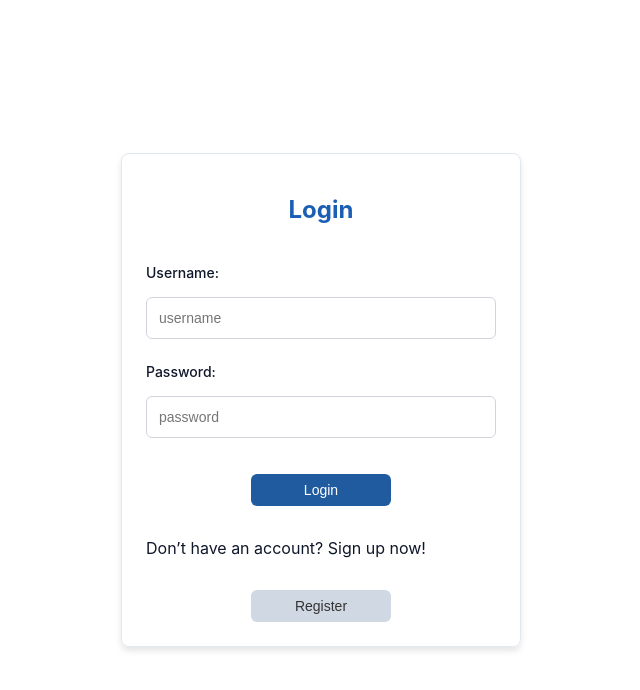
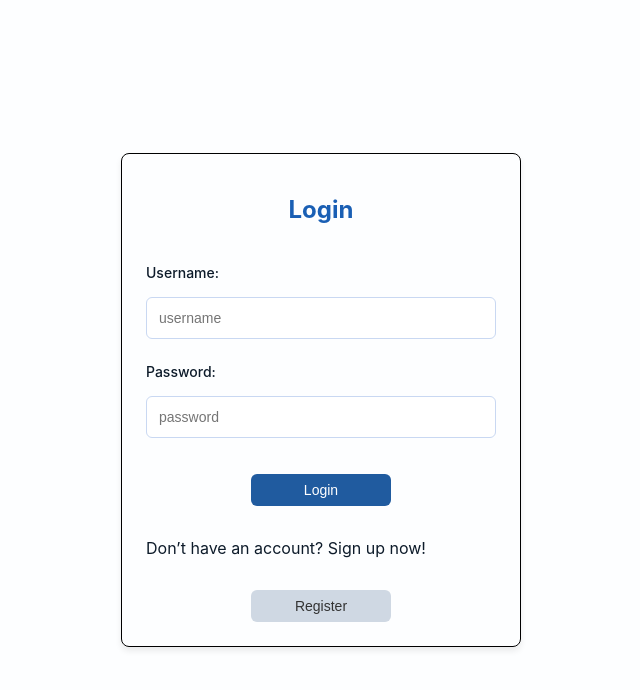
Before and after one commit to szabobnc/SpendingsWebApp, a React (Create React App) app in the folder frontend/: page / in a window 1280 px wide. Shown: the top 690 px of the page, without its empty margins (319-959 px from the left). Built offline with nearby package versions, Linux system fonts and the light colour scheme.

Commit message:
new theme changes

```diff
--- a/frontend/src/components/PieChart.jsx
+++ b/frontend/src/components/PieChart.jsx
@@ -44,6 +44,28 @@ function TransactionPieChart({ data }) {
 
     const incomeData = [["Category", "Amount"], ...Object.entries(incomeTotals)];
 
+    // Theme-aware chart colors
+const chartColors = isDark
+    ? [
+        "#8b5cf6", // purple
+        "#a78bfa", // light purple
+        "#22d3ee", // cyan
+        "#f87171", // soft red
+        "#fb923c", // orange
+        "#c084fc",
+        "#34d399"
+      ]
+    : [
+        "#3b82f6", // blue
+        "#2563eb", // darker blue
+        "#16a34a", // green
+        "#dc2626", // red
+        "#f59e0b", // amber
+        "#60a5fa",
+        "#10b981"
+      ];
+
+
     // Chart options that adapt to theme
     const getChartOptions = (title) => ({
         title: title,
@@ -70,7 +92,10 @@ function TransactionPieChart({ data }) {
             textStyle: {
                 color: isDark ? '#0f172a' : '#0f172a'
             }
-        }
+        },
+
+        // 👇 Add this
+        colors: chartColors
     });
 
     const incomeOption = getChartOptions("Extra income by category");
--- a/frontend/src/style/index.css
+++ b/frontend/src/style/index.css
@@ -179,7 +179,14 @@ button.edit {
     margin: 0 5px 0 5px;
     background-color: #3d8ff5;
 }
-
+/* Dark theme override */
+[data-theme="dark"] .charts {
+    background-color: #63637a;
+}
+/* Dark theme override */
+[data-theme="dark"] .charts > div {
+    background-color: #a2a2d2;
+}
 .charts {
     display: flex;
     flex-wrap: wrap;
@@ -252,9 +259,17 @@ tr:hover {
     transition: background-color 0.2s ease;
 }
 
-.pos-tx {
-    background-color: #e6f7ea !important;
+[data-theme="dark"] .pos-tx {
+    background-color: #3f2e65 !important;
+    color: whitesmoke !important;
 }
+
+[data-theme="dark"] .neg-tx {
+  color: #cb46c7 !important;
+  font-weight: 600;
+  color: rgba(91, 164, 255, 0.2);
+}
+
 
 .neg-tx {
     background-color: #fdeaea !important;
@@ -277,23 +292,7 @@ tr:hover {
     gap: 1rem;
 }
 
-.search-bar input,
-.search-bar select {
-    padding: 0.6rem 1rem;
-    border: 1px solid #cce7ff;
-    border-radius: 8px;
-    background-color: #ffffff;
-    min-width: 150px;
-    flex: 1;
-    font-size: 0.95rem;
-    transition: border-color 0.2s ease;
-}
 
-.search-bar input:focus,
-.search-bar select:focus {
-    border-color: #0077cc;
-    outline: none;
-}
 
 @media (max-width: 500px) {
     .modal {
--- a/frontend/src/style/theme.css
+++ b/frontend/src/style/theme.css
@@ -1,6 +1,6 @@
-/* Theme Variables */
+/* Theme Variables
 :root {
-  /* Light Theme Colors */
+  /* Light Theme Colors
   --bg-primary: #ffffff;
   --bg-secondary: #f8fafc;
   --bg-tertiary: #f1f5f9;
@@ -12,7 +12,7 @@
   --shadow: rgba(0, 0, 0, 0.1);
   --shadow-lg: rgba(0, 0, 0, 0.15);
 
-  /* Button Colors */
+  /* Button Colors
   --btn-primary-bg: #3b82f6;
   --btn-primary-hover: #2563eb;
   --btn-primary-text: #ffffff;
@@ -26,26 +26,80 @@
   --btn-success-hover: #059669;
   --btn-success-text: #ffffff;
 
-  /* Form Elements */
+  /* Form Elements
   --input-bg: #ffffff;
   --input-border: #d1d5db;
   --input-focus: #3b82f6;
   --select-bg: #ffffff;
 
-  /* Status Colors */
+  /* Status Colors
   --positive-color: #10b981;
   --negative-color: #ef4444;
   --warning-color: #f59e0b;
   --warning-bg: #fef3c7;
   --error-bg: #fee2e2;
 
+  /* Modal/Overlay
+  --overlay-bg: rgba(0, 0, 0, 0.5);
+  --modal-bg: #ffffff;
+  --modal-border: #e5e7eb;
+}*/
+:root {
+  --bg-primary: #fdfeff;
+  --bg-secondary: #f2f6ff;
+  --bg-tertiary: #e6eeff;
+
+  --text-primary: #0d1b2a;
+  --text-secondary: #475569;
+  --text-muted: #64748b;
+
+  --border-color: #000000;
+  --border-hover: #b9c8e4;
+  --shadow: rgba(0, 0, 0, 0.08);
+  --shadow-lg: rgba(0, 0, 0, 0.12);
+
+  /* Buttons */
+  --btn-primary-bg: #3b82f6;
+  --btn-primary-hover: #2563eb;
+  --btn-primary-text: #ffffff;
+
+  --btn-secondary-bg: #eef4ff;
+  --btn-secondary-hover: #dae7ff;
+  --btn-secondary-text: #0d0001;
+
+  --btn-danger-bg: #ef4444;
+  --btn-danger-hover: #dc2626;
+  --btn-danger-text: #ffffff;
+
+  --btn-success-bg: #10b981;
+  --btn-success-hover: #059669;
+  --btn-success-text: #ffffff;
+
+  /* Inputs */
+  --input-bg: #ffffff;
+  --input-border: #c9d8f2;
+  --input-focus: #3b82f6;
+
+  --select-bg: #ffffff;
+
+  /* Status colors */
+  --positive-color: #10b981;
+  --negative-color: #ef4444;
+
+  /* Warning/Error BG */
+  --warning-bg: #fff4d6;
+  --error-bg: #ffe5e5;
+
   /* Modal/Overlay */
   --overlay-bg: rgba(0, 0, 0, 0.5);
   --modal-bg: #ffffff;
-  --modal-border: #e5e7eb;
+  --modal-border: #dbe4f3;
 }
-
-/* Dark Theme Colors */
+/* Dark theme override */
+[data-theme="dark"] h1 {
+    color: #6363a7;       /* lighter blue for dark mode */
+}
+/* Dark Theme Colors
 [data-theme="dark"] {
   --bg-primary: #0f172a;
   --bg-secondary: #1e293b;
@@ -58,7 +112,7 @@
   --shadow: rgba(0, 0, 0, 0.3);
   --shadow-lg: rgba(0, 0, 0, 0.4);
 
-  /* Button Colors */
+   Button Colors
   --btn-primary-bg: #3b82f6;
   --btn-primary-hover: #2563eb;
   --btn-primary-text: #ffffff;
@@ -72,23 +126,79 @@
   --btn-success-hover: #059669;
   --btn-success-text: #ffffff;
 
-  /* Form Elements */
+  Form Elements
   --input-bg: #1f2937;
   --input-border: #4b5563;
   --input-focus: #3b82f6;
   --select-bg: #1f2937;
 
-  /* Status Colors */
+   Status Colors
   --positive-color: #34d399;
   --negative-color: #f87171;
   --warning-color: #fbbf24;
   --warning-bg: #451a03;
   --error-bg: #450a0a;
 
-  /* Modal/Overlay */
+  /* Modal/Overlay
   --overlay-bg: rgba(0, 0, 0, 0.7);
   --modal-bg: #1e293b;
   --modal-border: #475569;
+}
+
+*/
+[data-theme="dark"] {
+  /* Backgrounds */
+  --bg-primary: #0b0e0b !important;
+  --bg-secondary: #6363a7;
+  --bg-tertiary: #7f6ba9;
+
+  /* Text */
+  --text-primary: #e8e4ff;
+  --text-secondary: #b9aedd;
+  --text-muted: #8a7fb1;
+  --text-hover:var(--bg-primary)
+
+  /* Borders & Shadow */
+  --border-color: #2d2540;
+  --border-hover: #8b5cf6;
+  --shadow: rgba(255, 255, 255, 0.5);
+  --shadow-lg: rgba(0, 0, 0, 0.65);
+
+  /* Buttons */
+  --btn-primary-bg: #8b5cf6;
+  --btn-primary-hover: #7c3aed;
+  --btn-primary-text: #ffffff;
+
+  --btn-secondary-bg: #6c59ae;
+  --btn-secondary-hover: #9270ce;
+  --btn-secondary-text: #d6ccf5;
+
+  --btn-danger-bg: #f43f5e;
+  --btn-danger-hover: #e11d48;
+  --btn-danger-text: #ffffff;
+
+  --btn-success-bg: #22c55e;
+  --btn-success-hover: #16a34a;
+  --btn-success-text: #ffffff;
+
+  /* Forms */
+  --input-bg: #15151c;
+  --input-border: #3f3353;
+  --input-focus: #a78bfa;
+  --select-bg: #15151c;
+
+  /* Status */
+  --positive-color: #22d3ee;
+  --negative-color: #f87171;
+
+  /* Background alerts */
+  --warning-bg: #3a1f00;
+  --error-bg: #3f0a17;
+
+  /* Overlay/Modal */
+  --overlay-bg: rgba(10, 0, 20, 0.7);
+  --modal-bg: #1a1623;
+  --modal-border: #2d2540;
 }
 
 /* Base Styles */
@@ -116,7 +226,10 @@ body {
   flex-wrap: wrap;
   box-shadow: 0 1px 3px var(--shadow);
   transition: all 0.3s ease;
+  backdrop-filter: blur(6px);
+
 }
+
 
 .navbar nav {
   cursor: pointer;
@@ -154,11 +267,50 @@ button {
   background-color: var(--btn-primary-bg);
   color: var(--btn-primary-text);
 }
-
+/*
 button:hover {
   background-color: var(--btn-primary-hover);
   transform: translateY(-1px);
   box-shadow: 0 4px 6px var(--shadow);
+}*/
+
+[data-theme="dark"] button:hover {
+  box-shadow: 0 0 12px rgba(167, 139, 250, 0.6);
+}
+[data-theme="dark"] .navbar {
+  background: linear-gradient(90deg, #0b0b0e, #1f1a29);
+}
+
+
+[data-theme="dark"] .search-bar input,.search-bar select {
+    background-color: #080808 !important;
+}
+
+[data-theme="dark"] .search-bar input:focus,.search-bar select:focus {
+    border-color: #ec19ec !important;
+}
+.search-bar input,
+.search-bar select {
+    padding: 0.6rem 1rem;
+    border: 1px solid #cce7ff;
+    border-radius: 8px;
+    background-color: #ffffff;
+    min-width: 150px;
+    flex: 1;
+    font-size: 0.95rem;
+    transition: border-color 0.2s ease;
+}
+
+.search-bar input:focus,
+.search-bar select:focus {
+    border-color: #0077cc;
+    outline: none;
+}
+
+[data-theme="dark"] label {
+  color: #481243;
+  font-weight: 500;
+  font-size: 0.875rem;
 }
 
 button:disabled {
@@ -336,14 +488,19 @@ fieldset {
   background-color: var(--bg-tertiary);
 }
 
+[data-theme="dark"].tx-table tbody tr:hover {
+  background-color: #410831;
+}
+
 .tx-table tbody tr:last-child td {
   border-bottom: none;
 }
 
 /* Status Classes */
 .pos-tx {
-  color: var(--positive-color);
   font-weight: 600;
+  background-color: #009463 !important;
+  color: whitesmoke;
 }
 
 .neg-tx {
```
